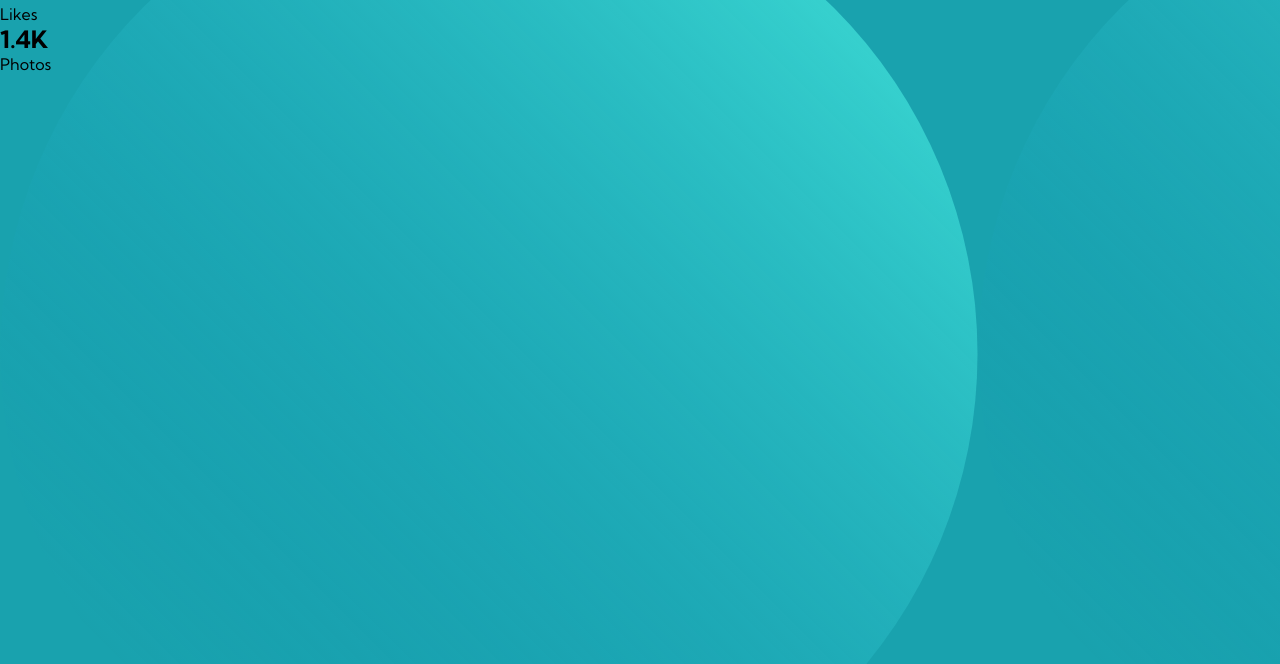
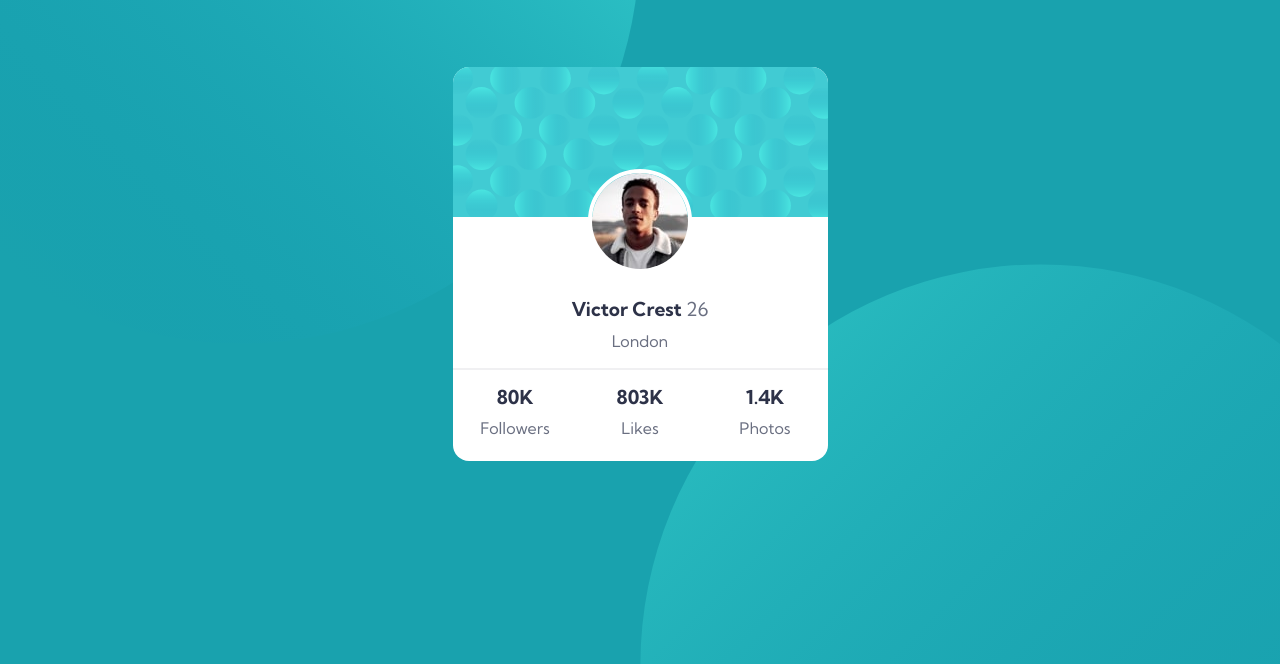
Before and after one commit to edvanbarbosa/profile-card-component-main, a plain HTML site: page index.html in a window 1280 px wide. Shown: the part 136-800 px from the top of the page. Drawn offline with Linux system fonts and the light colour scheme.

Commit message:
update (CSS)

```diff
--- a/index.html
+++ b/index.html
@@ -9,19 +9,33 @@
   <title>Frontend Mentor | Profile card component</title>
 </head>
 <body>
+  <section class="card">
+    <div class="img-top">
+      <img src="images/bg-pattern-card.svg" alt="" aria-hidden="true">
+    </div>
+    <div class="header">
+      <img src="images/image-victor.jpg" alt="victor.png">
       <h1>
         Victor Crest
         <span>26</span>
       </h1>
       <p>London</p>
-
+    </div>
+    <hr>
+    <div class="status">
+      <div>
         <h2>80K</h2>
         <p>Followers</p>
-
+      </div>
+      <div>
         <h2>803K</h2>
         <p>Likes</p>
-
+      </div>
+      <div>
         <h2>1.4K</h2>
         <p>Photos</p>
+      </div>
+    </div>
+  </section>
 </body>
 </html>
--- a/style.css
+++ b/style.css
@@ -1,12 +1,79 @@
 @import url('https://fonts.googleapis.com/css2? family= Kumbh+Sans:wght@400;700 & display=swap');
+
+@font-face {
+    font-family:'Kumbh Sans' ;
+    src: url("Kumbh_Sans/KumbhSans-VariableFont_wght.ttf " ) format('truetype');
+}
 
 *{
     margin: 0px;
     padding:0px;
-    box-sizing: border-box;
 }
 body{
+    display: flex;
+    align-items: center;
+    justify-content: center;
     font-family: 'Kumbh Sans', sans-serif;
     height: 100vh;
-    background: hsl(185, 75%, 39%)  url("images/bg-pattern-top.svg");
+    background:url("images/bg-pattern-top.svg") no-repeat, url("images/bg-pattern-bottom.svg") no-repeat  ;
+    background-color: hsl(185, 75%, 39%);
+    background-size: contain;
+    background-position: right 50vw bottom 40vh, left 50vw top 50vh;
+
 }
+.card{
+    display: flex;
+    align-items: center;
+    flex-direction: column;
+    justify-content: center;
+    background-color: white;
+    width: 375px;
+    border-radius: 1em;
+
+
+
+}
+div{
+    display: flex;
+    align-items: center;
+    justify-content: center;
+    flex-direction: column;
+    width: 100%;
+
+}
+.img-top > img{
+    border-radius: 1em 1em 0 0;
+    width: 100%;
+}
+
+hr{
+    position: relative;
+    bottom: 0.9rem;
+    border: 1px solid hsl(227, 10%, 46%);
+    width: 100%;
+    opacity: 0.1;
+}
+.header{
+    padding-bottom: 2em ;
+}
+.header > img{
+    border-radius: 50%;
+    margin-top: -3em;
+    margin-bottom: 1.5em ;
+    border: 4px solid #fff;
+}
+h1,h2{
+    color:hsl(229, 23%, 23%);
+    font-weight: 700;
+    font-size: 1.2em;
+    margin-bottom: 0.5em;
+}
+span,p{
+    color: hsl(227, 10%, 46%);
+    font-weight: 400;
+}
+.status{
+    display: flex;
+    flex-direction: row;
+    padding-bottom: 1.4em;
+}
```
Also changed, not shown: Kumbh_Sans/KumbhSans-VariableFont_wght.ttf (added), Kumbh_Sans/OFL.txt (added), Kumbh_Sans/README.txt (added), Kumbh_Sans/static/KumbhSans-Black.ttf (added), Kumbh_Sans/static/KumbhSans-Bold.ttf (added), Kumbh_Sans/static/KumbhSans-ExtraBold.ttf (added), Kumbh_Sans/static/KumbhSans-ExtraLight.ttf (added), Kumbh_Sans/static/KumbhSans-Light.ttf (added), Kumbh_Sans/static/KumbhSans-Medium.ttf (added), Kumbh_Sans/static/KumbhSans-Regular.ttf (added), Kumbh_Sans/static/KumbhSans-SemiBold.ttf (added), Kumbh_Sans/static/KumbhSans-Thin.ttf (added). Lines whose indentation alone changed are shown as unchanged.
